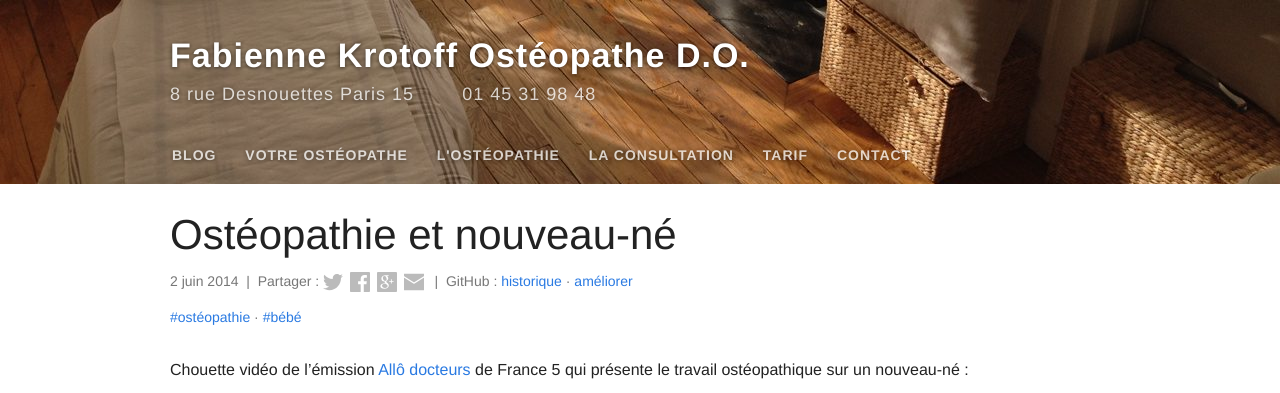
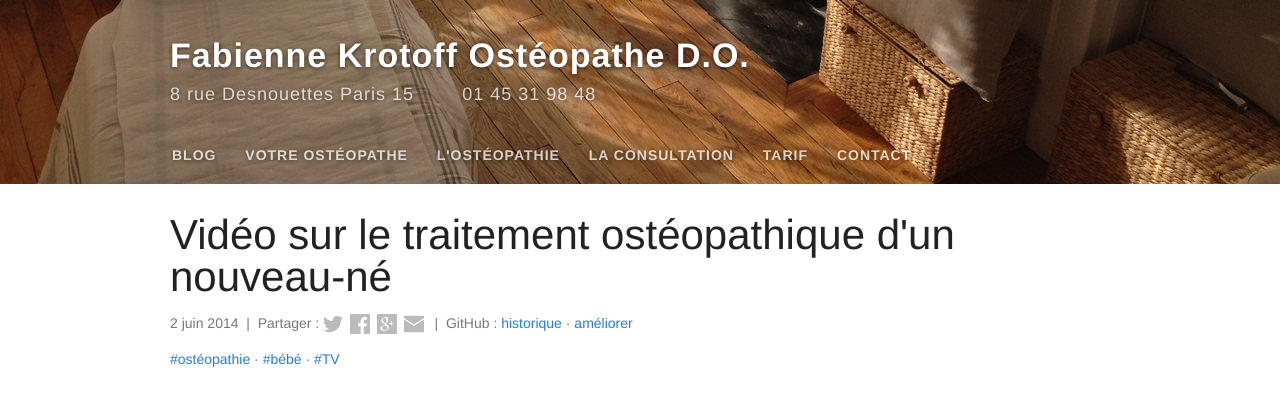
Before and after one commit to tkrotoff/osteo15, a Jekyll site: the page built from _posts/2014-06-02-Video-sur-le-traitement-osteopathique-d'un-nouveau-ne.md, in a window 1280 px wide, cut to the strip 0-393 px from the top of the page. Built offline with Jekyll 4.4.1, drawn with Linux system fonts in a browser that asks for light colours; nearby versions of some CDN libraries; comment, search, counter and statistics services are not loaded.

Commit message:
Ostéopathie et nouveau-né => Vidéo sur le traitement ostéopathique d'un nouveau-né

```diff
--- a/_posts/2014-06-02-Osteopathie-et-nouveau-ne.md
+++ b/_posts/2014-06-02-Video-sur-le-traitement-osteopathique-d'un-nouveau-ne.md
@@ -1,8 +1,8 @@
 ---
 layout: post
-title: Ostéopathie et nouveau-né
-tags: [ostéopathie, bébé]
-last_modified_at: '2014-11-27'
+title: "Vidéo sur le traitement ostéopathique d'un nouveau-né"
+tags: [ostéopathie, bébé, TV]
+last_modified_at: '2015-03-08'
 ---
 
 Chouette vidéo de l'émission [Allô docteurs](http://www.allodocteurs.fr/) de France 5 qui présente le travail ostéopathique sur un nouveau-né :
```
Also changed, not shown: _posts/2014-04-19-Osteopathie-pour-les-femmes-enceintes.md (deleted, +0 -10 lines).
